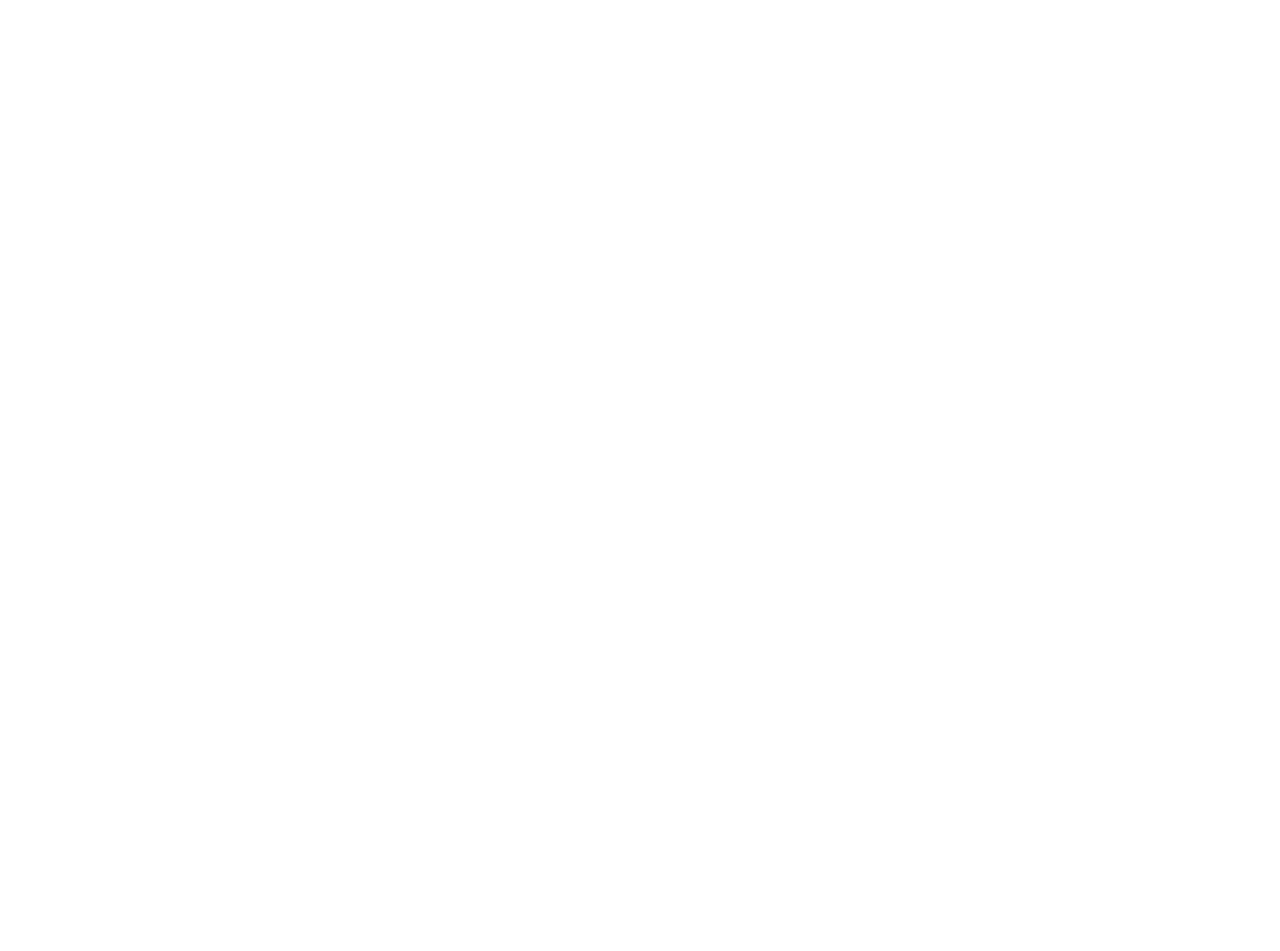
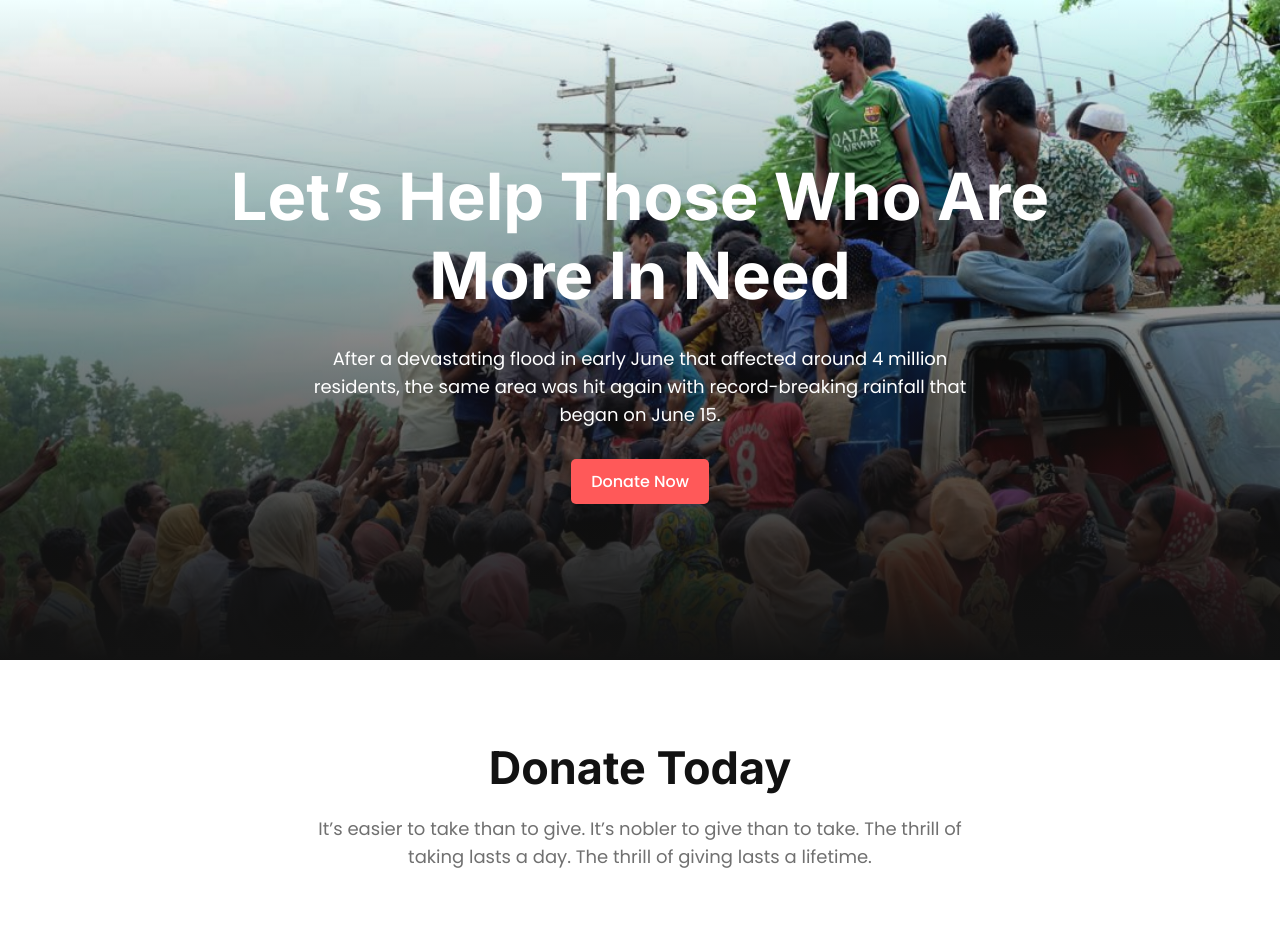
Before and after one commit to mdYeasin-cmd/donation_and_charity, a plain HTML site: page index.html in a window 1280 px wide. Before the commit the page ends 800 px from the top, so only its background shows below. Drawn offline with Linux system fonts and the light colour scheme.

Commit message:
Banner Section

```diff
--- a/css/style.css
+++ b/css/style.css
@@ -25,4 +25,66 @@ a{
     display: flex;
     flex-wrap: wrap;
 }
+.element_center{
+    justify-content: center;
+}
+.section_info{
+    text-align: center;
+}
+.section_info h2{
+    font-size: 45px;
+    line-height: 55px;
+    color: #121212;
+    margin-bottom: 20px;
+}
+.section_info p{
+    font-size: 18px;
+    line-height: 28px;
+    width: 690px;
+    color: #707070;
+}
 /* //Common CSS End */
+
+/* Banner Section CSS Start */
+#banner{
+    height: 660px;
+    background-image: linear-gradient(360deg, #121212 0%, rgba(18, 18, 18, 0) 100%), url(../images/banner_bg.jpg);
+    background-size: cover;
+    color: #fff;
+    text-align: center;
+}
+#banner .container{
+    height: 100%;
+}
+#banner .row{
+    height: 100%;
+    justify-content: center;
+    align-items: center;
+}
+#banner .banner_content h1{
+    font-size: 65px;
+    line-height: 79px;
+}
+#banner .banner_content p{
+    width: 690px;
+    margin: 0 auto;
+    font-size: 18px;
+    line-height: 28px;
+    margin-top: 30px;
+}
+#banner .banner_content a{
+    display: inline-block;
+    background-color: #FF5959;
+    padding: 10px 20px;
+    border-radius: 5px;
+    color: #fff;
+    font-weight: 500;
+    margin-top: 30px;
+}
+/* //Banner Section CSS End */
+
+/* Donate Today Section CSS Start */
+#donateToday{
+    padding: 80px 0;
+}
+/* //Donate Today Section CSS End */
--- a/index.html
+++ b/index.html
@@ -13,10 +13,42 @@
     <!-- //Google Fonts Link End -->
 
     <!-- Main CSS Link Start -->
-    <link rel="stylesheet" href="">
+    <link rel="stylesheet" href="css/style.css">
     <!-- //Main CSS Link End -->
+
 </head>
 <body>
 
+    <!-- Banner Section Start -->
+    <section id="banner">
+        <div class="container">
+            <div class="row">
+                <div class="banner_content">
+                    <h1>Let’s Help Those Who Are <br> More In Need</h1>
+                    <p>
+                        After a devastating flood in early June that affected around 4 million residents, the same area was hit again with record-breaking rainfall that began on June 15.
+                    </p>
+                    <a href="#">Donate Now</a>
+                </div>
+            </div>
+        </div>
+    </section>
+    <!-- //Banner Section End -->
+
+    <!-- Donate Today Section Start -->
+    <section id="donateToday">
+        <div class="container">
+            <div class="row element_center">
+                <div class="section_info">
+                    <h2>Donate Today</h2>
+                    <p>
+                        It’s easier to take than to give. It’s nobler to give than to take. The thrill of taking lasts a day. The thrill of giving lasts a lifetime.
+                    </p>
+                </div>
+            </div>
+        </div>
+    </section>
+    <!-- //Donate Today Section End -->
+
 </body>
 </html>
```
